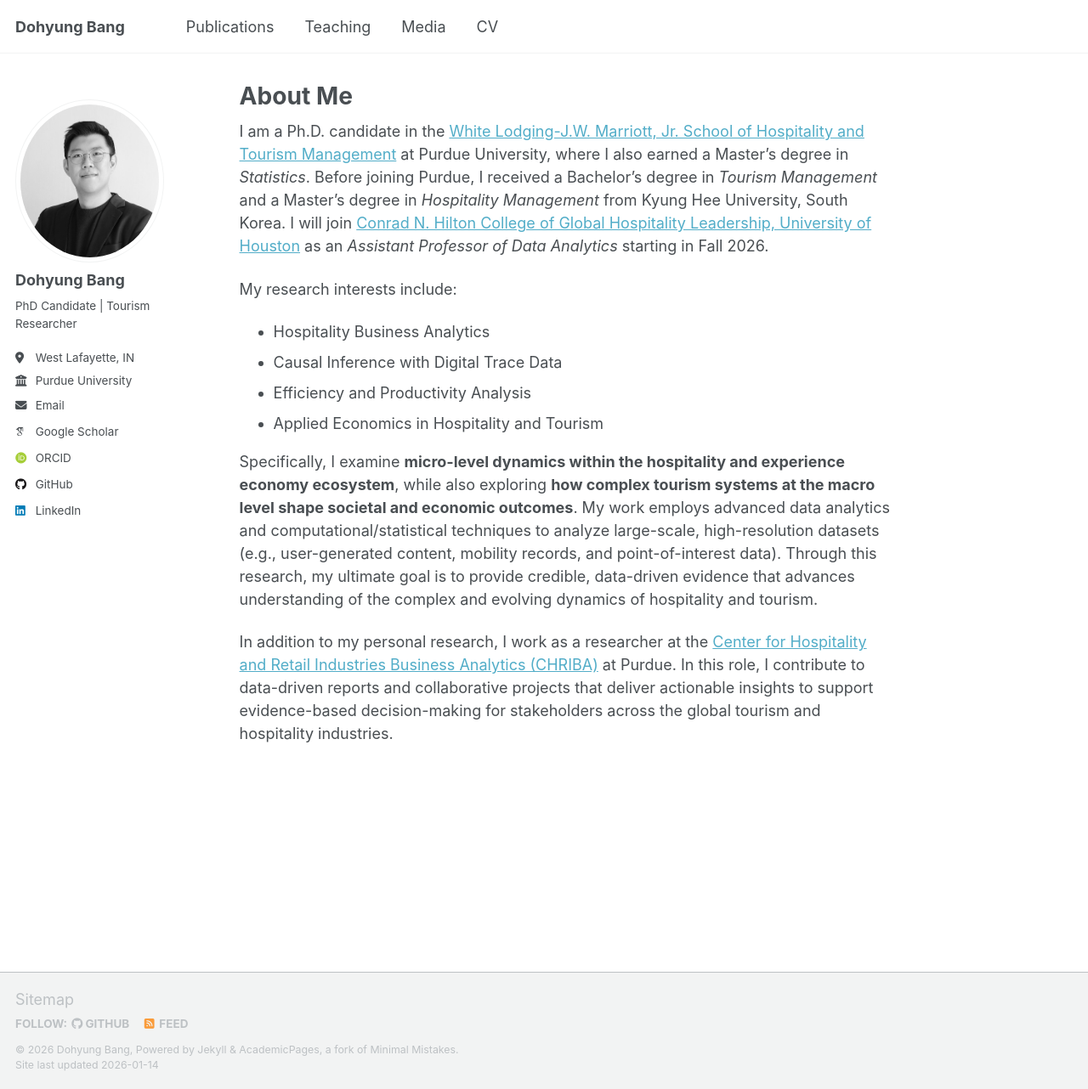
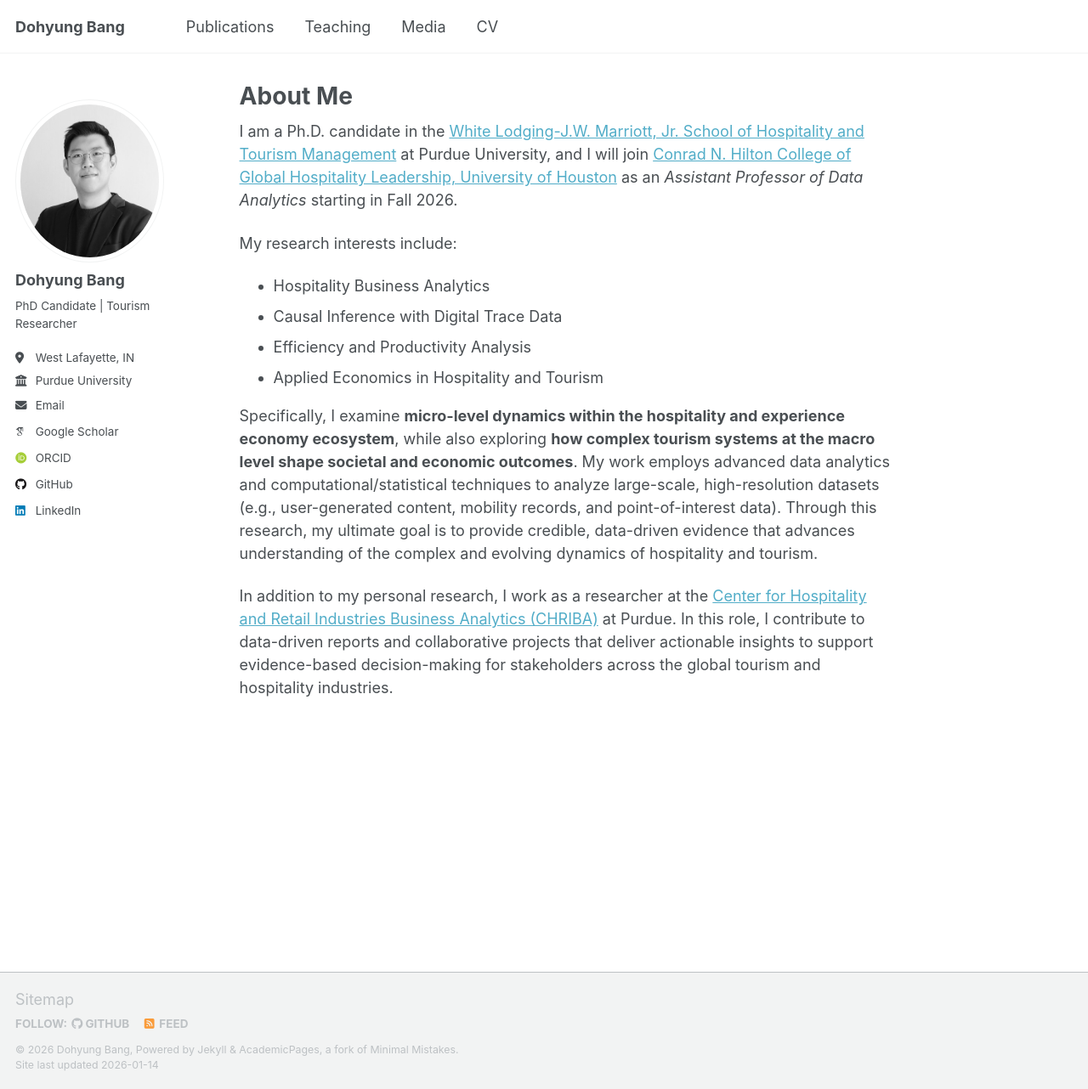
Before and after one commit to dohyungbang/dohyungbang.github.io, a Jekyll site: the page built from _pages/about.md, in a window 1280 px wide and 1282 px high. Shown: the whole window at 85% size. Built offline with Jekyll 4.4.1, drawn with Linux system fonts in a browser that asks for light colours; some web fonts are replaced; a script that is not in the unit is left out.

Commit message:
Update about.md

```diff
--- a/_pages/about.md
+++ b/_pages/about.md
@@ -8,7 +8,7 @@ redirect_from:
 ---
 
 
-I am a Ph.D. candidate in the [White Lodging-J.W. Marriott, Jr. School of Hospitality and Tourism Management](https://hhs.purdue.edu/htm/) at Purdue University, where I also earned a Master's degree in _Statistics_. Before joining Purdue, I received a Bachelor's degree in _Tourism Management_ and a Master's degree in _Hospitality Management_ from Kyung Hee University, South Korea. I will join [Conrad N. Hilton College of Global Hospitality Leadership, University of Houston](https://uh.edu/hilton-college) as an *Assistant Professor of Data Analytics* starting in Fall 2026.
+I am a Ph.D. candidate in the [White Lodging-J.W. Marriott, Jr. School of Hospitality and Tourism Management](https://hhs.purdue.edu/htm/) at Purdue University, and I will join [Conrad N. Hilton College of Global Hospitality Leadership, University of Houston](https://uh.edu/hilton-college) as an *Assistant Professor of Data Analytics* starting in Fall 2026.
 
 My research interests include:
 - Hospitality Business Analytics
```
